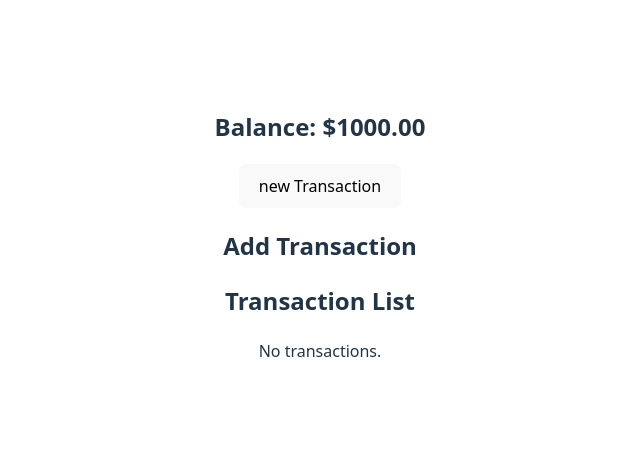
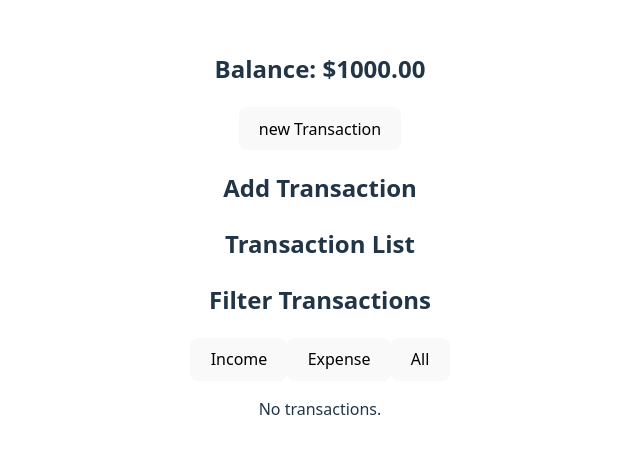
Before and after one commit to quangquan117/BudgetTracker, a React (Vite) app: page / in a window 1280 px wide. Shown: the part 166-620 px from the top of the page, without its empty margins (320-960 px from the left). Built offline with nearby package versions, Linux system fonts and the light colour scheme.

Commit message:
feat: add filtering functionality for transactions and update TransactionForm integration

```diff
--- a/src/components/TransactionForm.tsx
+++ b/src/components/TransactionForm.tsx
@@ -1,7 +1,7 @@
 import type { Transaction } from "../interface/Transaction";
 
-export function TransactionForm( {hidden, transactions, setTransactions, balance, setBalance}:
-    {hidden: boolean, transactions: Transaction[], setTransactions: React.Dispatch<React.SetStateAction<Transaction[]>>, balance: number, setBalance: React.Dispatch<React.SetStateAction<number>>} ) {
+export function TransactionForm( {hidden, transactions, setTransactions, balance, setBalance, setTransactionsToShow} :
+    {hidden: boolean, transactions: Transaction[], setTransactions: React.Dispatch<React.SetStateAction<Transaction[]>>, balance: number, setBalance: React.Dispatch<React.SetStateAction<number>>, setTransactionsToShow: React.Dispatch<React.SetStateAction<Transaction[]>>} ) {
     const onsubmit = (e: React.FormEvent<HTMLFormElement>) => {
         e.preventDefault();
         const formData = new FormData(e.currentTarget);
@@ -22,6 +22,7 @@ export function TransactionForm( {hidden, transactions, setTransactions, balance
             setBalance(balance - newTransaction.amount);
         }
         setTransactions([...transactions, newTransaction]);
+        setTransactionsToShow([...transactions, newTransaction]);
         console.log(newTransaction);
     }
 
--- a/src/components/TransactionList.tsx
+++ b/src/components/TransactionList.tsx
@@ -2,20 +2,25 @@ import type { Transaction } from "../interface/Transaction";
 import { TransactionItem } from "./TransactionItem";
 import { useState } from "react";
 import { TransactionForm } from "./TransactionForm";
+import { Firlter } from "./filtre";
 
 export function TransactionList({ balance, setBalance }: { balance: number, setBalance: React.Dispatch<React.SetStateAction<number>> }) {
     const [transactions, setTransactions] = useState<Transaction[]>([]);
+    const [transactionsToShow, setTransactionsToShow] = useState<Transaction[]>(transactions);
     const [showForm, setShowForm] = useState(false);
 
+    console.log(transactions);
+    console.log(transactionsToShow);
     return (
         <div>
             <button onClick={() => setShowForm(!showForm)}>new Transaction</button>
-            <TransactionForm hidden={!showForm} transactions={transactions} setTransactions={setTransactions} balance={balance} setBalance={setBalance} />
+            <TransactionForm hidden={!showForm} transactions={transactions} setTransactions={setTransactions} balance={balance} setBalance={setBalance} setTransactionsToShow={setTransactionsToShow} />
             <h2>Transaction List</h2>
-            {transactions.length === 0 ? (
+            <Firlter transactions={transactions} setTransactionsToShow={setTransactionsToShow} />
+            {transactionsToShow.length === 0 ? (
                 <p>No transactions.</p>
             ) : (
-                transactions.map((transaction) => (
+                transactionsToShow.map((transaction) => (
                     <TransactionItem key={transaction.id} transaction={transaction} />
                 ))
             )}
--- /dev/null
+++ b/src/components/filtre.tsx
@@ -0,0 +1,27 @@
+import type { Transaction } from "../interface/Transaction";
+
+export function Firlter({transactions, setTransactionsToShow} : {transactions: Transaction[], setTransactionsToShow: React.Dispatch<React.SetStateAction<Transaction[]>>}) {
+
+    const Income = () => {
+        const incomeTransactions = transactions.filter(transaction => transaction.type === "Income");
+        setTransactionsToShow(incomeTransactions);
+    }
+
+    const Expense = () => {
+        const expenseTransactions = transactions.filter(transaction => transaction.type === "Expense");
+        setTransactionsToShow(expenseTransactions);
+    }
+
+    const All = () => {
+        setTransactionsToShow(transactions);
+    }
+
+    return (
+        <div>
+            <h2>Filter Transactions</h2>
+            <button onClick={Income}>Income</button>
+            <button onClick={Expense}>Expense</button>
+            <button onClick={All}>All</button>
+        </div>
+    )
+}
```
